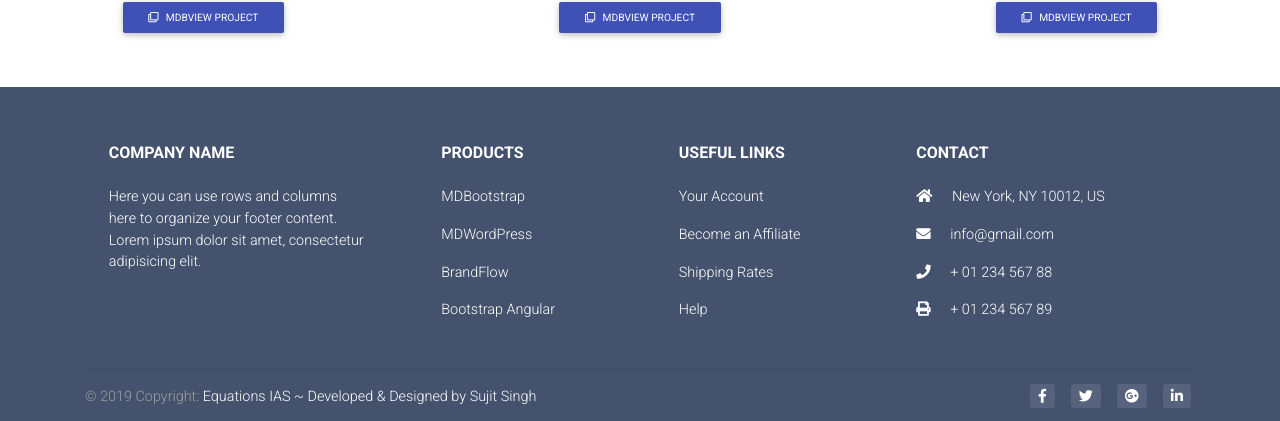
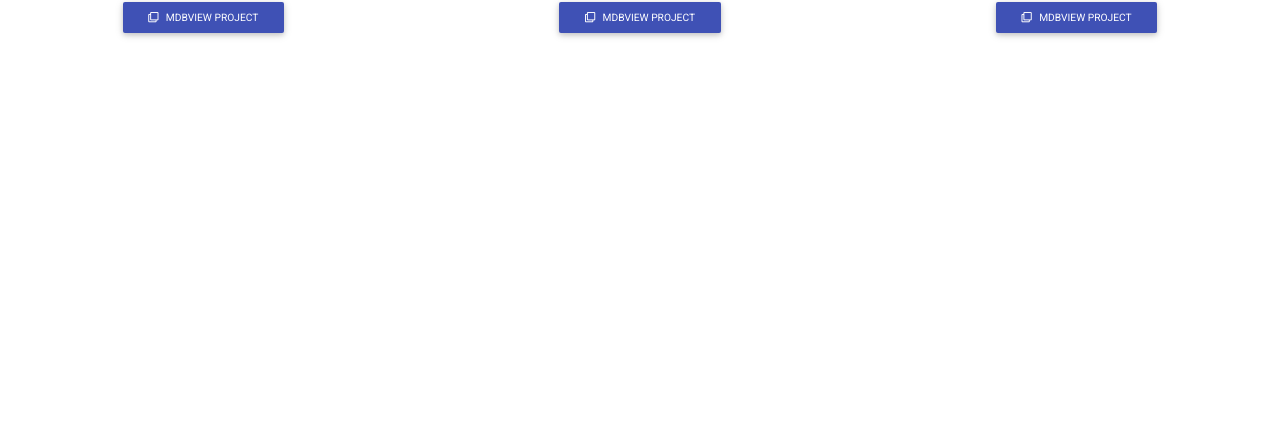
Before and after one commit to sunip123/Equations-IAS-react-demo, a React (Create React App) app: page / in a window 1280 px wide. Shown: the part 2165-2586 px from the top of the page. After the commit the page ends 2252 px from the top, so only its background shows below. Built offline with nearby package versions, Linux system fonts and the light colour scheme.

Commit message:
commented footer to check the video

```diff
--- a/src/App.js
+++ b/src/App.js
@@ -6,7 +6,7 @@ import "mdbreact/dist/css/mdb.css";
 import VideoBackgroundPage from "./VideoBackgroundPage";
 import FeaturesPage from "./FeaturesPage";
 import ProjectsPage from "./ProjectsPage";
-import FooterPagePro from "./FooterPagePro";
+//import FooterPagePro from "./FooterPagePro";
 
 class App extends Component {
   render() {
@@ -15,7 +15,7 @@ class App extends Component {
       <VideoBackgroundPage />
       <FeaturesPage></FeaturesPage>
       <ProjectsPage></ProjectsPage>
-      <FooterPagePro></FooterPagePro>
+
       </>
     );
   }
```
